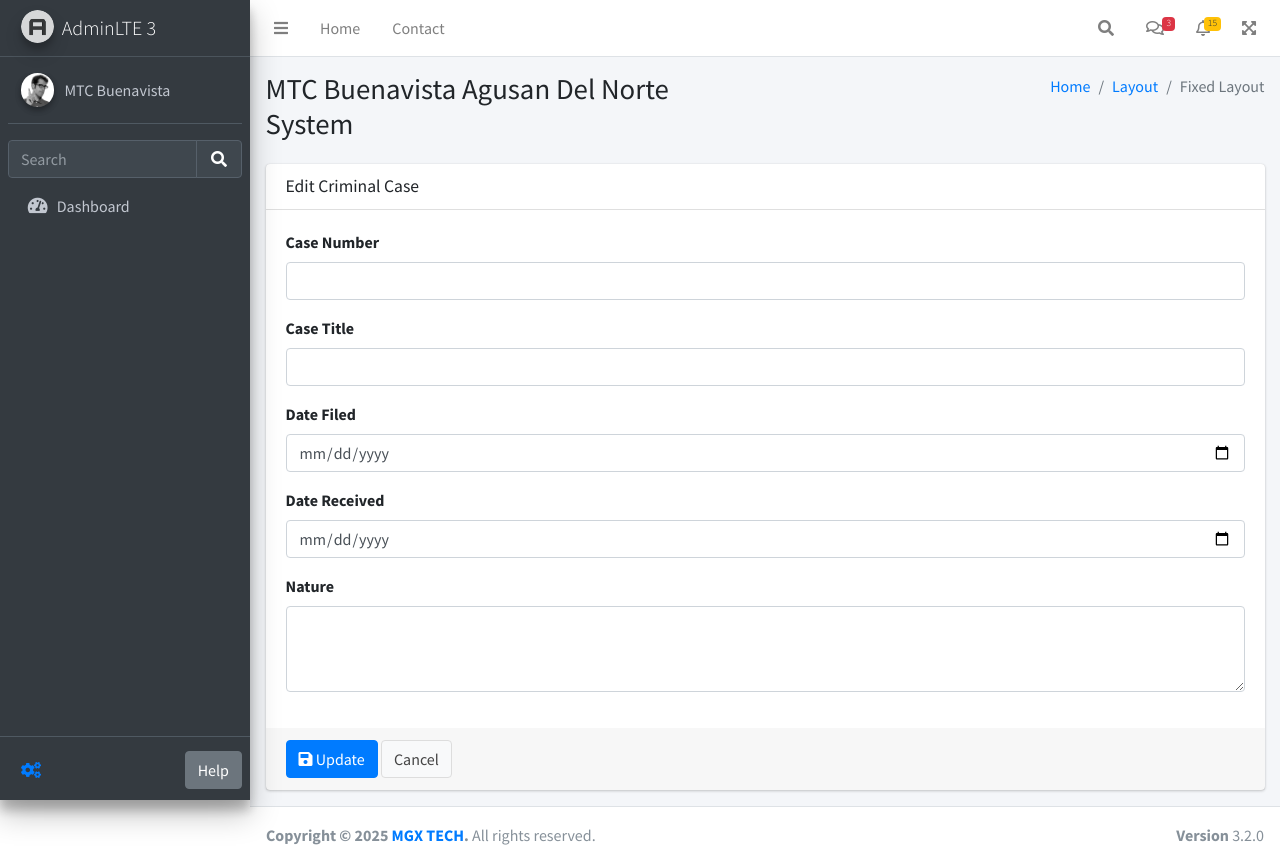
After one commit to royalguard14/mtc, a Python web app: template app/templates/civil_cases/criminal_case/cc_edit.html in a window 1280 px wide. The commit adds this page. Run offline with Jinja, Linux system fonts and the light colour scheme; the template is opened without the code that fills it, so the values that code supplies are empty; some libraries are stand-ins or nearby versions.

Commit message:
criminal UI

```diff
--- /dev/null
+++ b/app/templates/civil_cases/criminal_case/cc_edit.html
@@ -0,0 +1,80 @@
+{% extends "layouts/layout1.html" %}
+{% block content %}
+
+<section class="col-lg-12 connectedSortable">
+
+  <div class="card">
+
+    <div class="card-header">
+      <h3 class="card-title">
+        Edit Criminal Case
+      </h3>
+    </div>
+
+    <form method="POST">
+
+      <div class="card-body">
+
+        <div class="form-group">
+          <label>Case Number</label>
+          <input type="text"
+                 name="CASENUM"
+                 class="form-control"
+                 value="{{ case.CASENUM }}">
+        </div>
+
+        <div class="form-group">
+          <label>Case Title</label>
+          <input type="text"
+                 name="CASETITLE"
+                 class="form-control"
+                 value="{{ case.CASETITLE }}">
+        </div>
+
+        <div class="form-group">
+          <label>Date Filed</label>
+          <input type="date"
+                 name="DTFILED"
+                 class="form-control"
+                 value="{{ case.DTFILED }}">
+        </div>
+
+        <div class="form-group">
+          <label>Date Received</label>
+          <input type="date"
+                 name="DTRECEIVED"
+                 class="form-control"
+                 value="{{ case.DTRECEIVED }}">
+        </div>
+
+        <div class="form-group">
+          <label>Nature</label>
+          <textarea name="NATUREREM"
+                    class="form-control"
+                    rows="3">{{ case.NATUREREM }}</textarea>
+        </div>
+
+      </div>
+
+      <div class="card-footer">
+
+        <button type="submit"
+                class="btn btn-primary">
+          <i class="fas fa-save"></i>
+          Update
+        </button>
+
+        <a href="/cc"
+           class="btn btn-default">
+          Cancel
+        </a>
+
+      </div>
+
+    </form>
+
+  </div>
+
+</section>
+
+{% endblock %}
```
Also changed, not shown: app/routes/criminal_case.py (+27 -1 lines), app/templates/civil_cases/criminal_case/cc_index.html (+7 -0 lines), 1 other file.
